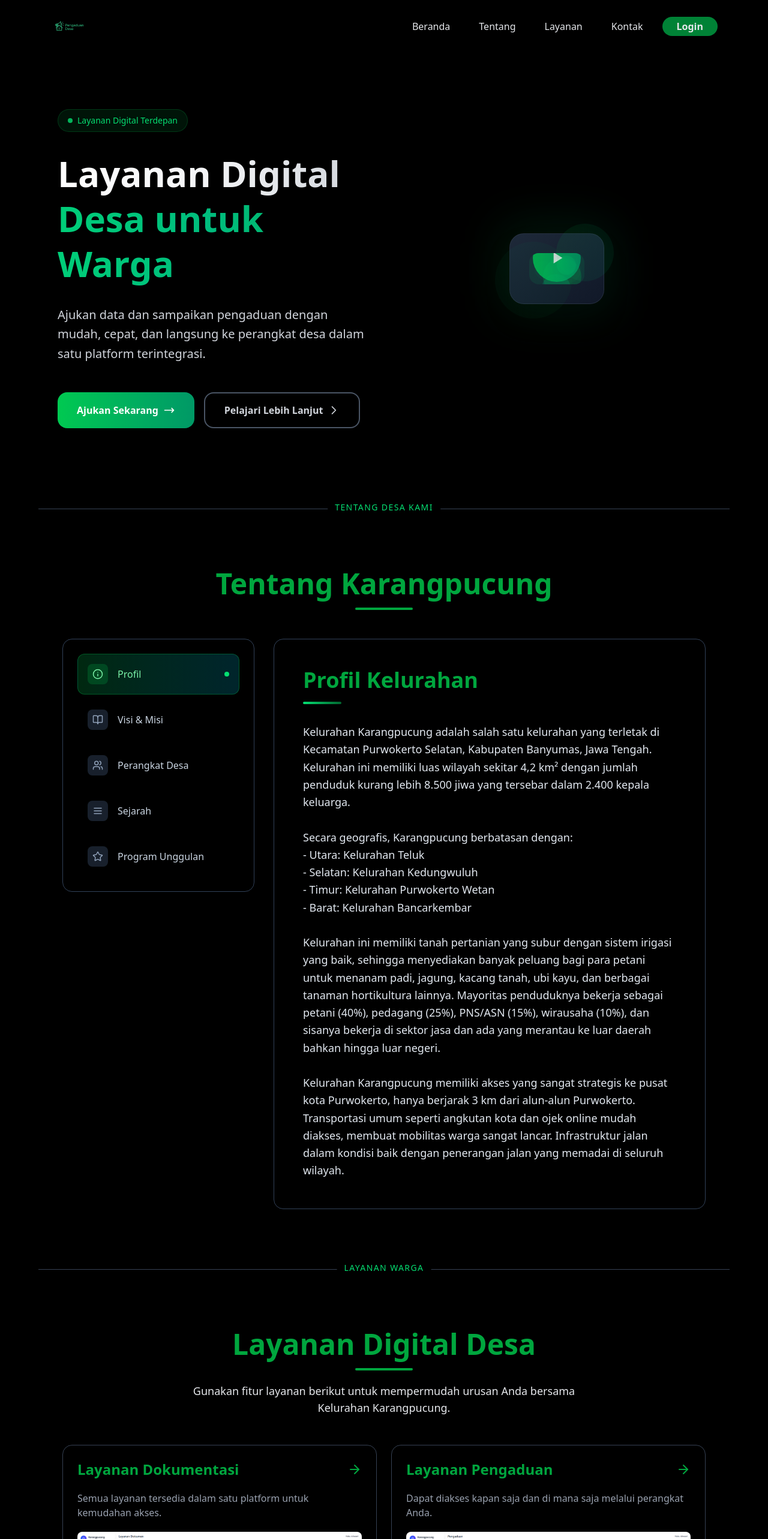
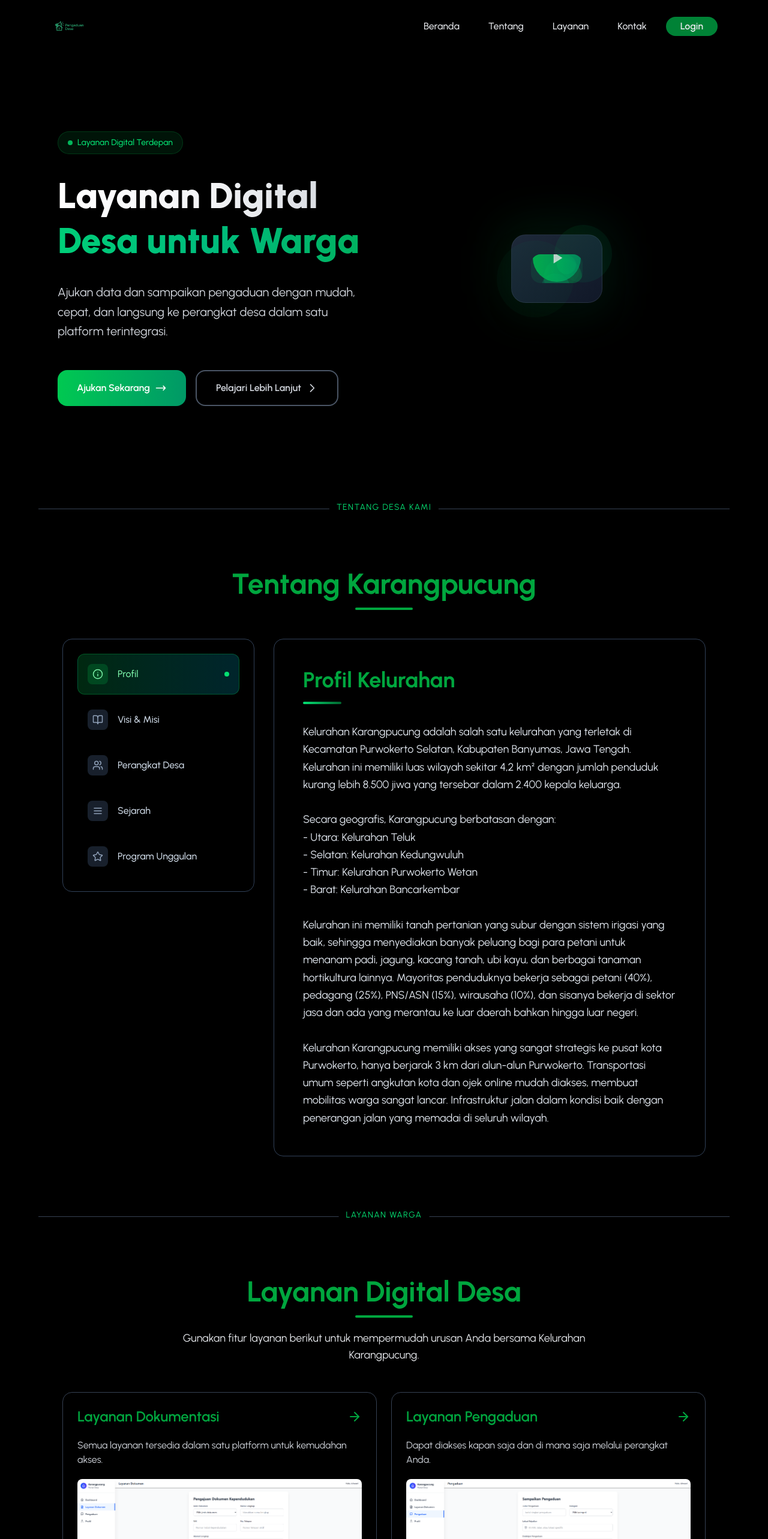
Before and after one commit to IchwanArdi/layanan-desa-digital, a React (Vite) app in the folder client/: page /home in a window 1280 px wide. Shown: the top 2566 px of the page at 60% size. Built offline with nearby package versions, Linux system fonts and the light colour scheme.

Commit message:
menambahkan style pada text

```diff
--- a/client/index.html
+++ b/client/index.html
@@ -8,6 +8,9 @@
     <meta name="keywords" content="pengaduan, desa, digital, aplikasi" />
     <meta name="author" content="Pengaduan Desa Team" />
     <title>Pengaduan Desa</title>
+    <link rel="preconnect" href="https://fonts.googleapis.com" />
+    <link rel="preconnect" href="https://fonts.gstatic.com" crossorigin />
+    <link href="https://fonts.googleapis.com/css2?family=Urbanist:ital,wght@0,100..900;1,100..900&display=swap" rel="stylesheet" />
   </head>
   <body class="">
     <div id="root"></div>
--- a/client/src/App.css
+++ b/client/src/App.css
@@ -1 +1,5 @@
 @import 'tailwindcss';
+
+* {
+  font-family: Urbanist, sans-serif;
+}
--- a/client/src/components/HomePage/sections/beranda.jsx
+++ b/client/src/components/HomePage/sections/beranda.jsx
@@ -25,7 +25,7 @@ function Beranda() {
                 </div>
 
                 {/* Main Heading */}
-                <h1 className="text-3xl sm:text-4xl lg:text-5xl xl:text-6xl font-black leading-tight">
+                <h1 className="text-4xl sm:text-4xl lg:text-5xl xl:text-6xl font-black leading-tight">
                   <span className="block bg-gradient-to-r from-white via-gray-100 to-gray-300 bg-clip-text text-transparent">Layanan Digital</span>
                   <span className="block bg-gradient-to-r from-green-400 via-emerald-500 to-green-600 bg-clip-text text-transparent animate-gradient">Desa untuk Warga</span>
                 </h1>
--- a/client/src/components/HomePage/sections/layanan.jsx
+++ b/client/src/components/HomePage/sections/layanan.jsx
@@ -74,7 +74,7 @@ function Layanan() {
                   <ArrowRight className="w-6 h-6 text-green-600" />
                 </div>
               </div>
-              <p className="text-gray-400 my-5">Semua layanan tersedia dalam satu platform untuk kemudahan akses.</p>
+              <p className="text-gray-300 my-5">Semua layanan tersedia dalam satu platform untuk kemudahan akses.</p>
               <div className="overflow-hidden rounded-lg">
                 <img src={layananDocumentasi} alt="Layanan Dokumentasi" className="w-full h-auto object-cover transition-transform duration-300 " />
               </div>
@@ -91,7 +91,7 @@ function Layanan() {
                   <ArrowRight className="w-6 h-6 text-green-600" />
                 </div>
               </div>
-              <p className="text-gray-400 my-5">Dapat diakses kapan saja dan di mana saja melalui perangkat Anda.</p>
+              <p className="text-gray-300 my-5">Dapat diakses kapan saja dan di mana saja melalui perangkat Anda.</p>
               <div className="overflow-hidden rounded-lg">
                 <img src={layananPengaduan} alt="Layanan Pengaduan" className="w-full h-auto object-cover transition-transform duration-300 " />
               </div>
--- a/client/src/components/HomePage/sections/navbar.jsx
+++ b/client/src/components/HomePage/sections/navbar.jsx
@@ -1,4 +1,5 @@
 import React, { useState, useEffect } from 'react';
+import { Users } from 'lucide-react';
 import { Link } from 'react-scroll';
 import logo from '../../../assets/icon.png';
 import '../../../style/navbar.css';
@@ -55,23 +56,23 @@ function Navbar() {
 
         {/* Hamburger */}
         <button id="hamburger" onClick={() => setMenuOpen(!menuOpen)} className={`flex flex-col items-center justify-center space-y-2 cursor-pointer z-50 outline-0 md:hidden ${menuOpen ? 'hamburger-active' : ''}`}>
-          <span className="hamburger-line bg-gray-200"></span>
-          <span className="hamburger-line bg-gray-200"></span>
+          <span className="hamburger-line bg-green-600"></span>
+          <span className="hamburger-line bg-green-600"></span>
         </button>
       </div>
 
       {/* Mobile Menu */}
-      <div id="navLink" className={`flex flex-col items-center space-y-3 px-6 py-4 mt-2 rounded-xl w-[200px] glass-effect md:hidden transition-all duration-300 absolute right-5 top-[80px] z-50 ${menuOpen ? 'active' : 'hidden'}`}>
-        <Link to="beranda" smooth={true} duration={500} offset={-80} className="w-full text-center px-4 py-2 text-black font-medium">
+      <div id="navLink" className={`flex flex-col items-center space-y-2 px-6 py-4 rounded-xl w-[200px] glass-effect md:hidden transition-all duration-300 absolute right-5 top-[80px] z-50 ${menuOpen ? 'active' : 'hidden'}`}>
+        <Link to="beranda" smooth={true} duration={500} offset={-80} className="w-full text-center px-4 py-2 text-white font-medium">
           Beranda
         </Link>
-        <Link to="tentang" smooth={true} duration={500} offset={-80} className="w-full text-center px-4 py-2 text-black font-medium">
+        <Link to="tentang" smooth={true} duration={500} offset={-80} className="w-full text-center px-4 py-2 text-white font-medium">
           Tentang
         </Link>
-        <Link to="layanan" smooth={true} duration={500} offset={-80} className="w-full text-center px-4 py-2 text-black font-medium">
+        <Link to="layanan" smooth={true} duration={500} offset={-80} className="w-full text-center px-4 py-2 text-white font-medium">
           Layanan
         </Link>
-        <Link to="kontak" smooth={true} duration={500} offset={-80} className="w-full text-center px-4 py-2 text-black font-medium">
+        <Link to="kontak" smooth={true} duration={500} offset={-80} className="w-full text-center px-4 py-2 text-white font-medium">
           Kontak
         </Link>
         <a href="/ajukan" className="w-full text-center px-4 py-2 rounded-full text-white bg-green-800 font-medium ">
--- a/client/src/style/navbar.css
+++ b/client/src/style/navbar.css
@@ -4,10 +4,9 @@
 }
 
 .glass-effect {
-  background: rgba(255, 255, 255, 0.85);
-  backdrop-filter: blur(12px);
-  -webkit-backdrop-filter: blur(12px);
-  border: 1px solid rgba(255, 255, 255, 0.18);
+  background-color: rgba(0, 0, 0, 0.9);
+
+  border: 2px solid green;
 }
 
 .btn-hover {
@@ -28,7 +27,7 @@
   transform: translateY(6px) rotate(45deg);
 }
 .hamburger-active .hamburger-line:nth-child(2) {
-  transform: translateY(-6px) rotate(-45deg);
+  transform: translateY(-4px) rotate(-45deg);
 }
 
 #navLink {
```
Also changed, not shown: 1 other file (tests, documents, lock files or other folders).
